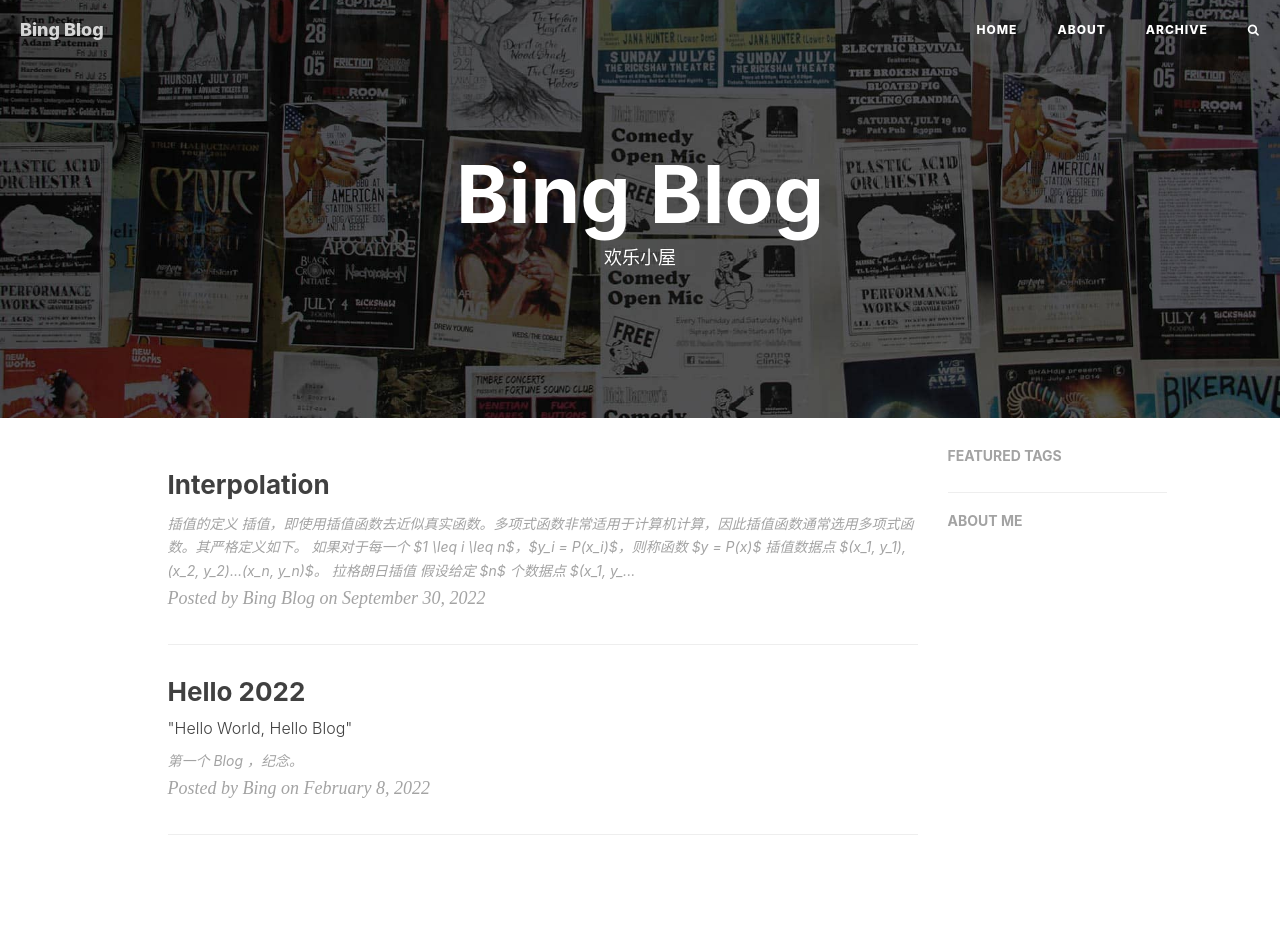
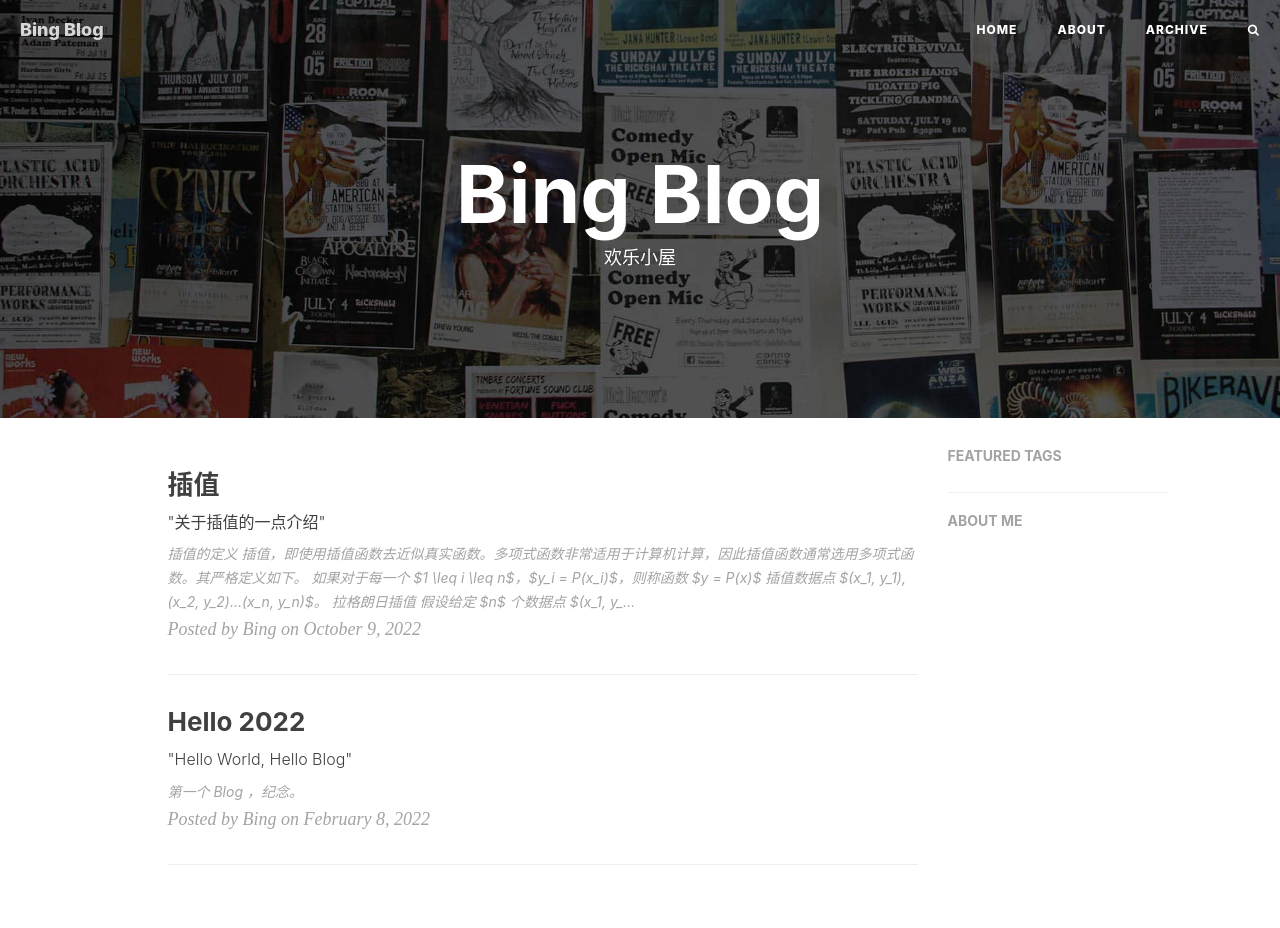
Before and after one commit to qiubinglin/qiubinglin.github.io, a Jekyll site: the page built from index.html, in a window 1280 px wide. Built offline with Jekyll 4.4.1, drawn with Linux system fonts in a browser that asks for light colours; nearby versions of some CDN libraries; the list of posts is cut into pages by our own code; comment, search, counter and statistics services are not loaded; before the commit the page ends 900 px from its top, so only the background shows below that.

Commit message:
github page support latex

```diff
--- a/_posts/2022-09-30-Interpolation.md
+++ b/_posts/2022-10-09-Interpolation.md
@@ -1,3 +1,15 @@
+---
+layout:     post
+title:      "插值"
+subtitle:   " \"关于插值的一点介绍\""
+date:       2022-10-09 17:15:00
+author:     "Bing"
+catalog: true
+tags:
+    - 数值计算
+    - 插值
+---
+
 # 插值的定义
 插值，即使用插值函数去近似真实函数。多项式函数非常适用于计算机计算，因此插值函数通常选用多项式函数。其严格定义如下。
 
@@ -5,7 +17,9 @@
 
 # 拉格朗日插值
 假设给定 $n$ 个数据点 $(x_1, y_1), (x_2, y_2)...(x_n, y_n)$，则
-$$y = \sum_{i=1}^n { y_i \prod_{j=1,j \neq i}^n \frac{x - x_j}{x_i - x_j} }$$
+$$
+    y = \sum_{i=1}^n { y_i \prod_{j=1,j \neq i}^n \frac{x - x_j}{x_i - x_j} }
+$$
 是这 $n$ 个点的拉格朗日插值多项式。
 
 # 多项式插值主定理
```
Also changed, not shown: _layouts/post.html (+10 -11 lines), _draft/Level Set Method.md (added).
